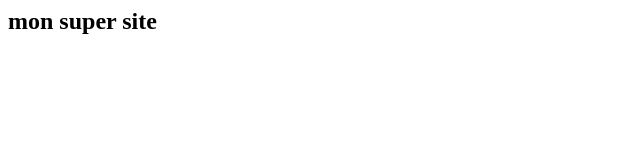
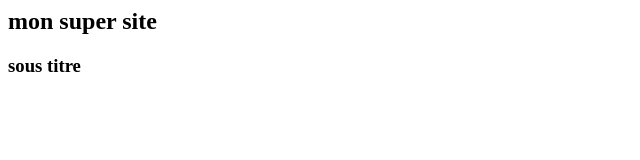
Before and after one commit to Mathis33100/gitProjectTest.github.io, a plain HTML site: page index.html in a window 1280 px wide. Shown: the full height of the page, 0-640 px from the left. Drawn offline with Linux system fonts and the light colour scheme.

Commit message:
ajout contact et modif index

```diff
--- a/index.html
+++ b/index.html
@@ -1 +1,2 @@
 <h2>mon super site</h2>
+<h3>sous titre</h3>
```
Also changed, not shown: contact.html (added).
